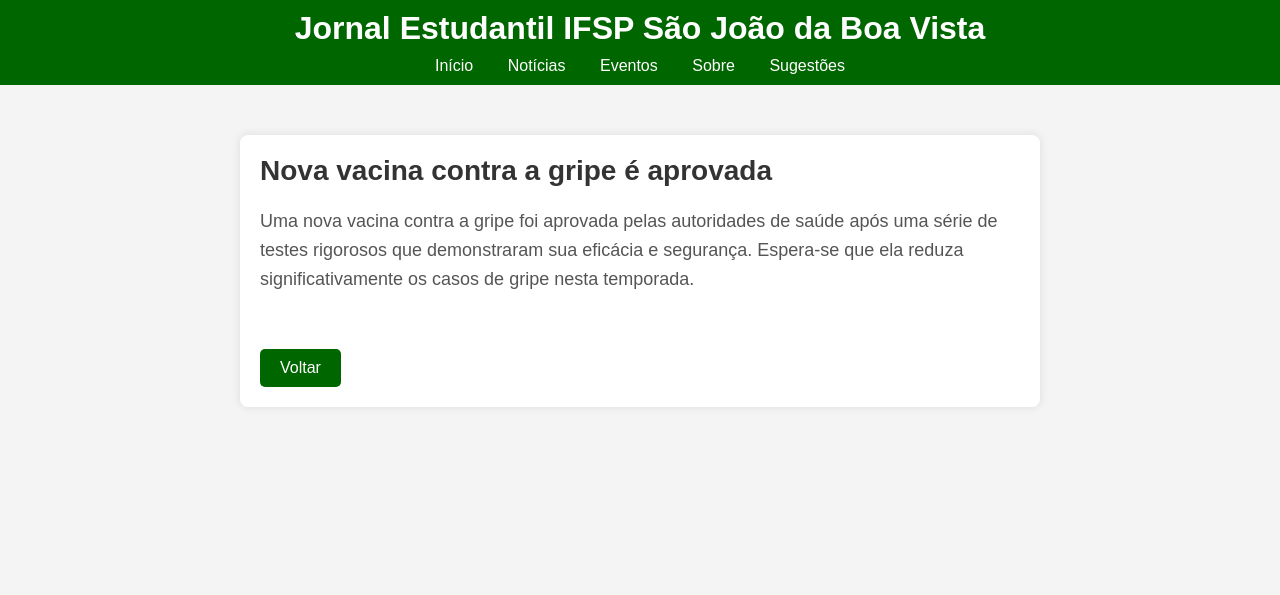
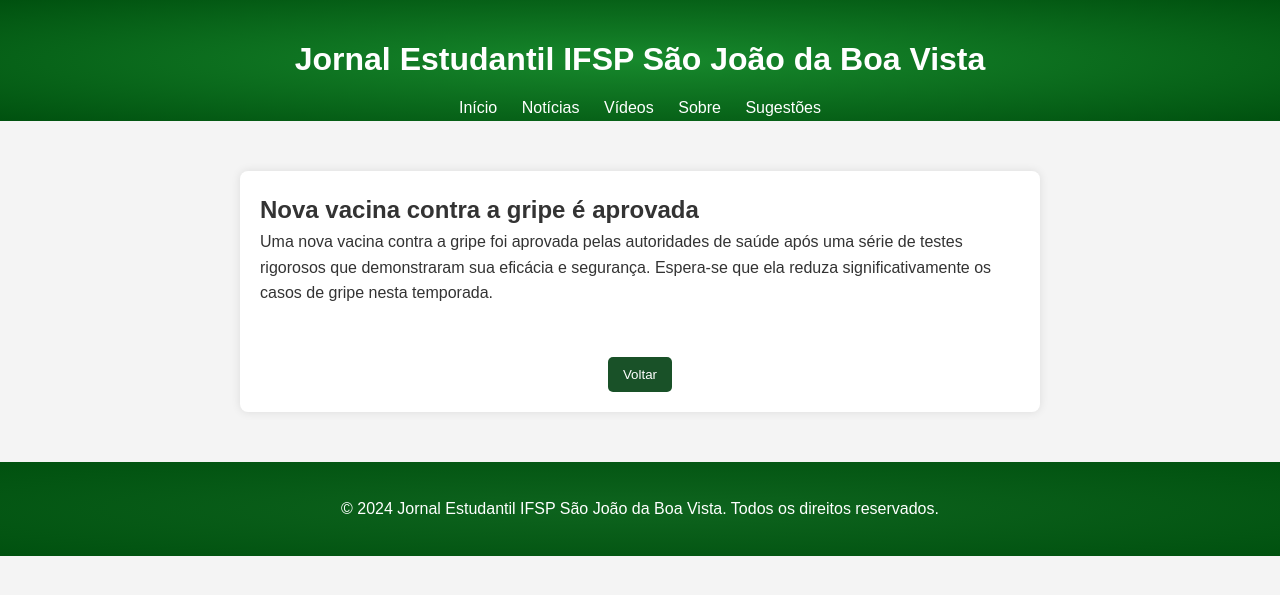
Before and after one commit to JornalFederal/SBV, a PHP site: page /noticias.php?id=31 in a window 1280 px wide. Shown: the top 595 px of the page. Run offline with PHP 8.4, Linux system fonts and the light colour scheme; data comes from the database, SQL or seed files in the repository.

Commit message:
css better

```diff
--- a/assets/css/modal.css
+++ b/assets/css/modal.css
@@ -76,7 +76,6 @@
     text-decoration: underline;
 }
 .center{
-    margin-top: 25px;
     text-align: center;
 }
 .noticia {
@@ -92,11 +91,16 @@
 }
 
 footer {
-    background: #116828;
+    width: 100%;
+    background-color: #195128;
+    background-image: radial-gradient(ellipse at center, #0e641e 1%, #00510f 100%);
     color: #fff;
+    padding: 14px 0;
+    position: relative;
     text-align: center;
-    padding: 10px 0;
-    margin-top: 5px;
+    left: 0;
+    right: 0;
+    bottom: 0;
 }
 
 footer p {
@@ -138,8 +142,10 @@
 }
 
 button:hover {
-    background-color: #15882c;
+    background-color: #196b2f;
+    text-decoration: underline;
 }
+
 .news-list {
     list-style-type: none;
     padding: 0;
@@ -163,6 +169,7 @@
 
 #arrumar{
     color: #12722c;
+    font-size: 24px;
 }
 
 .news-list li a {
@@ -308,3 +315,18 @@
         font-size: 0.8rem;
     }
 }
+
+/* Estilos para o container principal que centraliza o conteúdo */
+.noticia-container {
+    max-width: 800px;
+    margin: 50px auto;
+    padding: 20px;
+    background-color: white;
+    box-shadow: 0 0 10px rgba(0, 0, 0, 0.1);
+    border-radius: 8px;
+}
+
+/* Estilos para a área de informações da notícia */
+.noticia-info {
+    text-align: left;
+}
--- a/assets/css/noticia.css
+++ b/assets/css/noticias.css
@@ -5,9 +5,10 @@
 }
 
 header {
-    background-color: #006600;
-    color: white;
-    padding: 10px 0;
+    background-color: #195128;
+    background-image: radial-gradient(ellipse at center, #17882c 1%, #00510f 100%);
+    color: #fff;
+    padding: 14px 0 0 0;
     text-align: center;
 }
 
@@ -49,7 +50,7 @@
 }
 
 /* Estilos para o container principal que centraliza o conteúdo */
-.container {
+.noticia-container {
     max-width: 800px;
     margin: 50px auto;
     padding: 20px;
--- a/index.php
+++ b/index.php
@@ -32,7 +32,6 @@
     <meta name="viewport" content="width=device-width, initial-scale=1.0">
     <title>Jornal Estudantil IFSP SBV</title>
     <link rel="stylesheet" href="assets/css/modal.css">
-    <link rel="shortcut icon" href="assets/img/favicon.ico" type="image/x-icon">
 </head>
 <body>
     <header>
@@ -55,10 +54,10 @@
                 foreach($menu as $item){
             ?>
             <div class="noticia">
-            <a href="noticias.php?id=<?php echo $item['id']?>" class="btn btn-home mb-2">
+            <a href="noticias.php?id=<?php echo $item['id']?>" class="">
                 <h2><?php echo $item['titulo']; ?></h2>
+            </a>
                 <p><?php echo $item['desc']; ?></p>
-            </a>
             </div>
             <?php
             };?>
--- a/noticias.php
+++ b/noticias.php
@@ -35,23 +35,24 @@
     <meta charset="UTF-8">
     <meta name="viewport" content="width=device-width, initial-scale=1.0">
     <title>Jornal Estudantil IFSP</title>
-    <link rel="stylesheet" href="assets/css/noticia.css">
-    <link rel="shortcut icon" href="assets/img/favicon.ico" type="image/x-icon">
+    <link rel="stylesheet" href="assets/css/modal.css">
 </head>
 <body>
     <header>
+     <div class="container">
             <h1>Jornal Estudantil IFSP São João da Boa Vista</h1>
             <nav>
                 <ul>
                     <li><a href="index.php">Início</a></li>
                     <li><a href="todas-noticias.php">Notícias</a></li>
-                <li><a href="index.php #eventos">Eventos</a></li>
+                    <li><a href="videos.php">Vídeos</a></li>
                     <li><a href="sobre.php">Sobre</a></li>
                     <li><a href="sugestoes.php">Sugestões</a></li>
                 </ul>
             </nav>
+        </div>
     </header>
-    <div class="container">
+    <div class="noticia-container">
     <?php
         foreach($menu as $item){
         ?>
@@ -60,10 +61,15 @@
                 <p><?php echo $item['conteudo']; ?></p>
                 <br>
                 <br>
-                <a href="index.php"><button class="voltar-button">Voltar</button></a>
+                <div class="center"><a href="index.php"><button class="voltar-button">Voltar</button></a></div>
             </div>
         <?php
     };?>
     </div>
+    <footer>
+        <div class="container">
+            <p>&copy; 2024 Jornal Estudantil IFSP São João da Boa Vista. Todos os direitos reservados.</p>
+        </div>
+    </footer>
 </body>
 </html>
--- a/sobre.php
+++ b/sobre.php
@@ -5,7 +5,6 @@
     <meta name="viewport" content="width=device-width, initial-scale=1.0">
     <title>Sobre - Jornal Estudantil IFSP SBV</title>
     <link rel="stylesheet" href="assets/css/modal.css">
-    <link rel="shortcut icon" href="assets/img/favicon.ico" type="image/x-icon">
 </head>
 <body>
     <header>
@@ -15,7 +14,7 @@
                 <ul>
                     <li><a href="index.php">Início</a></li>
                     <li><a href="todas-noticias.php">Notícias</a></li>
-                    <li><a href="index.php #eventos">Eventos</a></li>
+                    <li><a href="videos.php">Vídeos</a></li>
                     <li><a href="sobre.php">Sobre</a></li>
                     <li><a href="sugestoes.php">Sugestões</a></li>
                 </ul>
@@ -43,7 +42,7 @@
         </ul>
 
         <h3 class="sobretitle">Contato</h3>
-        <p>Para sugestões, colaborações ou dúvidas, entre em contato conosco pelo e-mail: <a id="email" href="mailto:jornalfederal.ifsp.sbv@gmail.com">jornalfederal.ifsp.sbv@gmail.com</a></p>
+        <p>Para sugestões, colaborações ou dúvidas, entre em contato conosco pelo e-mail: <a id="email" href="mailto:jornalfederal.ifsp.sbv@gmail.com">jornalfederal.ifsp.sbv@gmail.com</a></p><br><br>
         <div class="center"><a href="index.html" class="button">Voltar para Início</a></div>
     </section>
     <footer>
--- a/sugestoes.php
+++ b/sugestoes.php
@@ -14,7 +14,7 @@
                 <ul>
                     <li><a href="index.php">Início</a></li>
                     <li><a href="todas-noticias.php">Notícias</a></li>
-                    <li><a href="index.php #eventos">Eventos</a></li>
+                    <li><a href="videos.php">Vídeos</a></li>
                     <li><a href="sobre.php">Sobre</a></li>
                     <li><a href="sugestoes.php">Sugestões</a></li>
                 </ul>
```
Also changed, not shown: todas-noticias.php (+10 -3 lines), assets/img/favicon.ico (deleted), videos.php (indentation only). Lines whose indentation alone changed are shown as unchanged.
